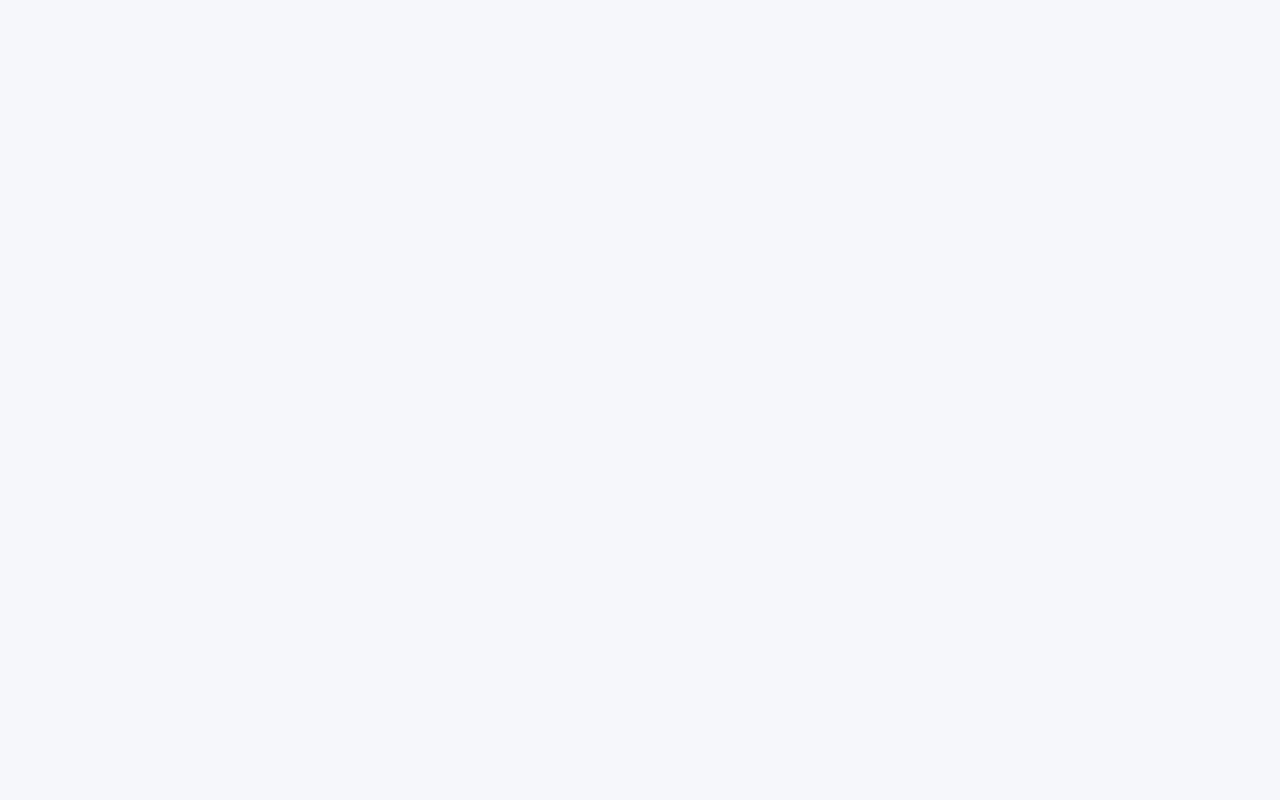
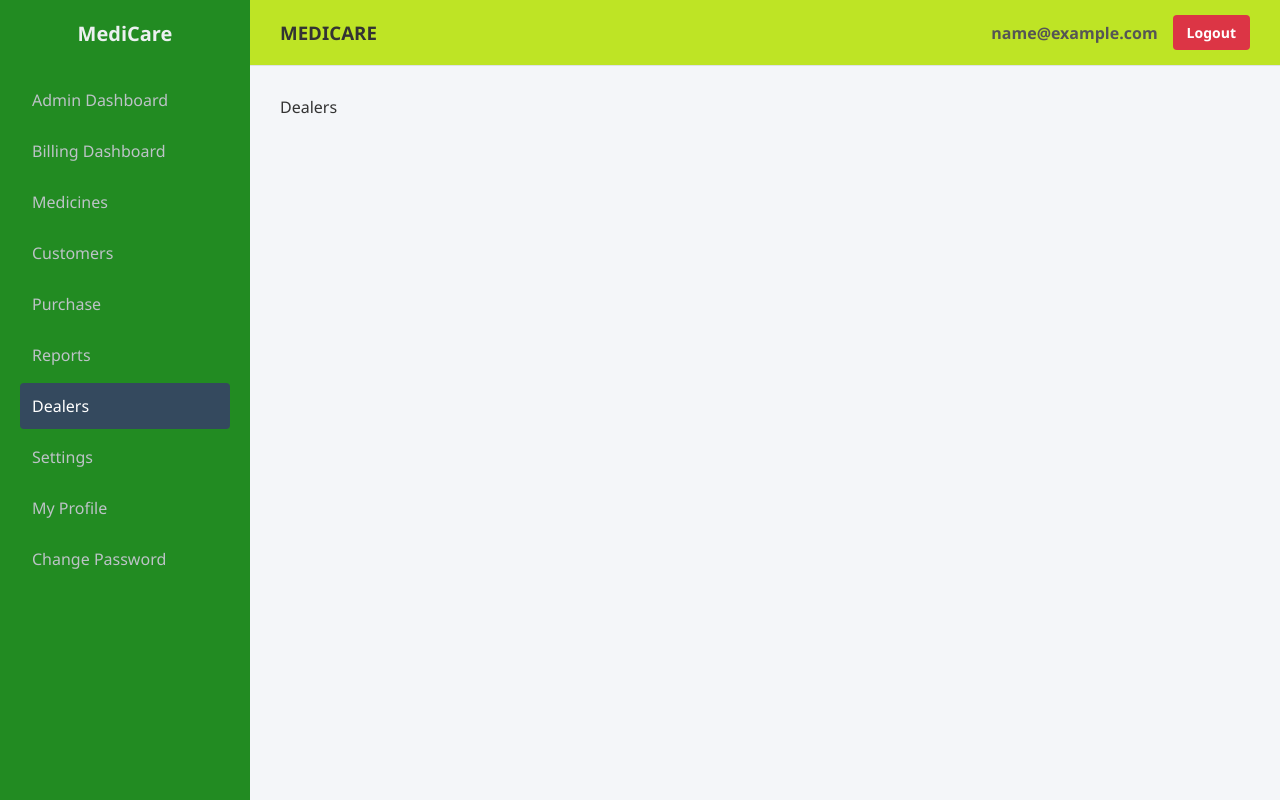
Before and after one commit to adii3404/MBMS, a React (Vite) app: page /dealers in a window 1280 px wide. Before the commit this address had no page. Built offline with nearby package versions, Linux system fonts and the light colour scheme; sample sign-in values are in the browser's storage.

Commit message:
sidebar option added

```diff
--- a/src/Components/Layout.jsx
+++ b/src/Components/Layout.jsx
@@ -55,6 +55,36 @@ const Layout = ({ children }) => {
             </Link>
           )}
 
+          {user && user.role === 'admin' && (
+            <Link to="/customers" className={isActive('/customers')}>
+              Customers
+            </Link>
+          )}
+
+          {user && user.role === 'admin' && (
+            <Link to="/purchase" className={isActive('/purchase')}>
+              Purchase
+            </Link>
+          )}
+
+          {user && user.role === 'admin' && (
+            <Link to="/reports" className={isActive('/reports')}>
+              Reports
+            </Link>
+          )}
+
+          {user && user.role === 'admin' && (
+            <Link to="/dealers" className={isActive('/dealers')}>
+              Dealers
+            </Link>
+          )}
+
+          {user && user.role === 'admin' && (
+            <Link to="/settings" className={isActive('/settings')}>
+              Settings
+            </Link>
+          )}
+
           {/* Common Links */}
           <Link to="/profile" className={isActive('/profile')}>
             My Profile
--- a/src/Pages/Customers.jsx
+++ b/src/Pages/Customers.jsx
@@ -0,0 +1,12 @@
+import React from 'react'
+import Layout from '../Components/Layout'
+
+function Customers() {
+  return (
+    <Layout>
+      <div>Customers</div>
+    </Layout>
+  )
+}
+
+export default Customers
--- a/src/Pages/Dealers.jsx
+++ b/src/Pages/Dealers.jsx
@@ -0,0 +1,12 @@
+import React from 'react'
+import Layout from '../Components/Layout'
+
+function Dealers() {
+  return (
+    <Layout>
+    <div>Dealers</div>
+    </Layout>
+  )
+}
+
+export default Dealers
--- a/src/Pages/Purchases.jsx
+++ b/src/Pages/Purchases.jsx
@@ -0,0 +1,12 @@
+import React from 'react'
+import Layout from '../Components/Layout'
+
+function Purchases() {
+  return (
+    <Layout>
+    <div>Purchases</div>
+    </Layout>
+  )
+}
+
+export default Purchases
--- a/src/Pages/Reports.jsx
+++ b/src/Pages/Reports.jsx
@@ -0,0 +1,12 @@
+import React from 'react'
+import Layout from '../Components/Layout'
+
+function Reports() {
+  return (
+    <Layout>
+    <div>Reports</div>
+    </Layout>
+  )
+}
+
+export default Reports
--- a/src/Pages/Settings.jsx
+++ b/src/Pages/Settings.jsx
@@ -0,0 +1,12 @@
+import React from 'react'
+import Layout from '../Components/Layout'
+
+function Settings() {
+  return (
+    <Layout>
+      <div>Settings</div>
+    </Layout>
+  )
+}
+
+export default Settings
--- a/src/app.jsx
+++ b/src/app.jsx
@@ -9,6 +9,11 @@ import Profile from './Pages/Profile.jsx';
 import ChangePassword from './Pages/ChangePassword.jsx';
 import BillingDashboard from './Pages/BillingDashboard.jsx';
 import Medicines from './Pages/Medicines.jsx';
+import Dealers from './Pages/Dealers.jsx';
+import Purchase from './Pages/Purchases.jsx';
+import Reports from './Pages/Reports.jsx';
+import Customers from './Pages/Customers.jsx';
+import Settings from './Pages/Settings.jsx';
 // Component to protect routes (checks if user is logged in)
 const ProtectedRoute = ({ children }) => {
   const user = localStorage.getItem('user');
@@ -72,6 +77,43 @@ function App() {
             <ChangePassword />
           </ProtectedRoute>
         } />
+
+        <Route path="/dealers" element={
+          <ProtectedRoute>
+            <Dealers />
+          </ProtectedRoute>
+        } />
+
+        <Route path="/medicines" element={
+          <ProtectedRoute>
+            <Medicines />
+          </ProtectedRoute>
+        } />
+
+        <Route path="/purchase" element={
+          <ProtectedRoute>
+            <Purchase />
+          </ProtectedRoute>
+        } />
+
+        <Route path="/reports" element={
+          <ProtectedRoute>
+            <Reports />
+          </ProtectedRoute>
+        } />
+
+        <Route path="/customers" element={
+          <ProtectedRoute>
+            <Customers />
+          </ProtectedRoute>
+        } />
+
+        <Route path="/settings" element={
+          <ProtectedRoute>
+            <Settings />
+          </ProtectedRoute>
+        } />
+
       </Routes>
     </Router>
   );
```
